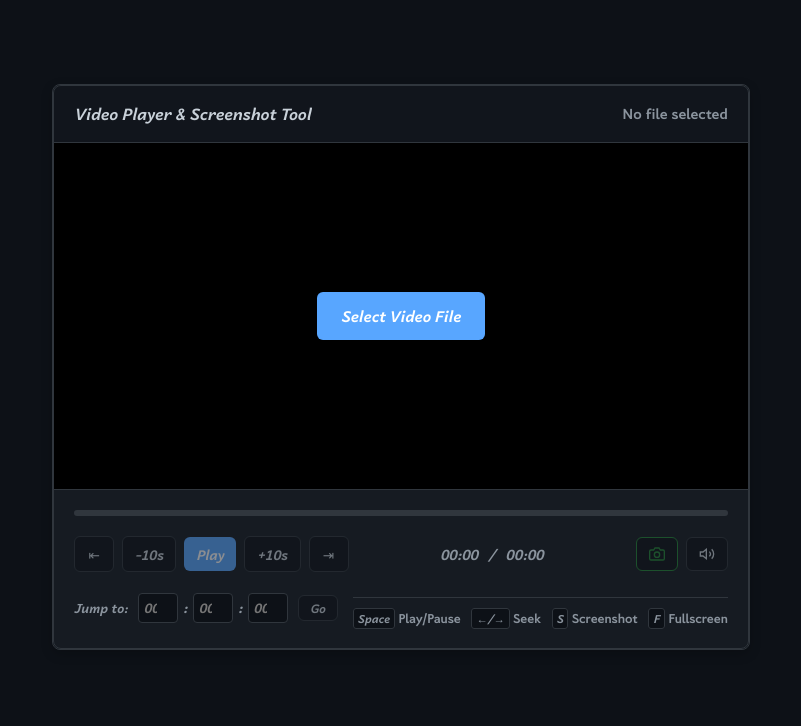
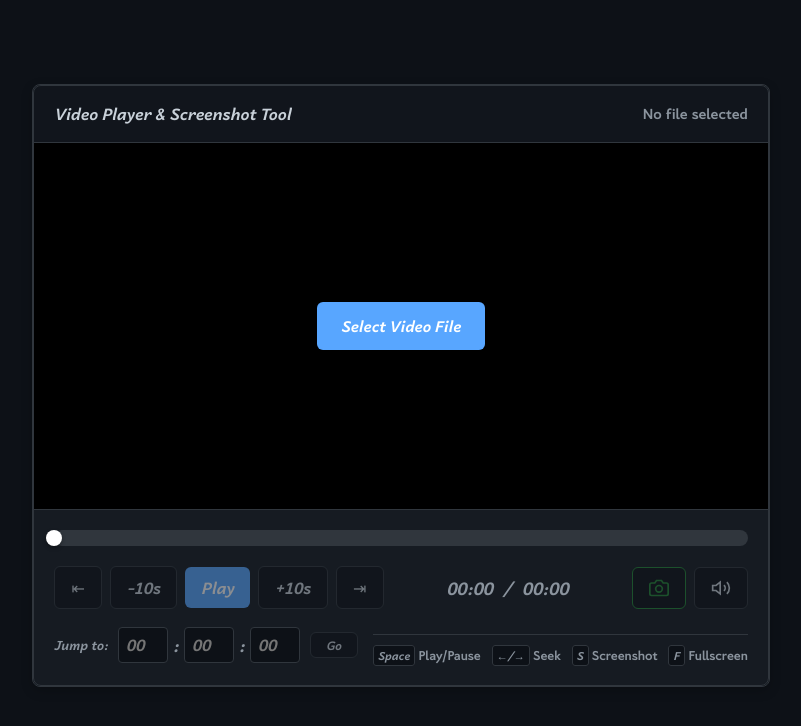
Before and after one commit to CyberOoHim/CyberOoHim.github.io, a Jekyll site: the page built from pages/video-player-screenshot.html, in a window 1280 px wide. Shown: the top 726 px of the page, without its empty margins (239-1040 px from the left). Built offline with Jekyll 4.4.1, drawn with Linux system fonts in a browser that asks for light colours.

```diff
--- a/pages/video-player-screenshot.html
+++ b/pages/video-player-screenshot.html
@@ -120,9 +120,9 @@
         /* Progress Bar */
         .progress-container {
             width: 100%;
-            height: 6px;
+            height: 16px;
             background: var(--border-color);
-            border-radius: 3px;
+            border-radius: 8px;
             cursor: pointer;
             position: relative;
             margin-bottom: 20px;
@@ -130,15 +130,35 @@
         }
 
         .progress-container:hover {
-            height: 10px;
+            height: 20px;
         }
 
         .progress-bar {
             height: 100%;
             background: var(--text-link);
             width: 0%;
-            border-radius: 3px;
+            border-radius: 8px;
             position: relative;
+            pointer-events: none;
+        }
+
+        /* Seek handle/thumb */
+        .progress-bar::after {
+            content: '';
+            position: absolute;
+            right: -8px;
+            top: 50%;
+            transform: translateY(-50%);
+            width: 16px;
+            height: 16px;
+            background: #fff;
+            border-radius: 50%;
+            box-shadow: 0 2px 4px rgba(0, 0, 0, 0.3);
+            transition: transform 0.1s;
+        }
+
+        .progress-container:hover .progress-bar::after {
+            transform: translateY(-50%) scale(1.2);
         }
 
         /* Time & Inputs */
@@ -155,7 +175,7 @@
             align-items: center;
             gap: 10px;
             font-family: var(--font-mono);
-            font-size: 0.9rem;
+            font-size: 1.1rem;
             color: var(--text-secondary);
         }
 
@@ -166,8 +186,8 @@
         }
 
         .time-input {
-            width: 40px;
-            height: 30px;
+            width: 50px;
+            height: 36px;
             padding: 0 5px;
             background: var(--bg-primary);
             border: 1px solid var(--border-color);
@@ -175,6 +195,7 @@
             border-radius: 4px;
             text-align: center;
             font-family: var(--font-mono);
+            font-size: 1rem;
         }
 
         .time-input:focus {
@@ -190,19 +211,19 @@
         }
 
         button {
-            padding: 8px 12px;
+            padding: 10px 16px;
             background: var(--bg-primary);
             border: 1px solid var(--border-color);
             color: var(--text-primary);
             border-radius: 6px;
             font-family: var(--font-mono);
-            font-size: 0.85rem;
+            font-size: 1rem;
             cursor: pointer;
             transition: all 0.2s;
             display: inline-flex;
             align-items: center;
             justify-content: center;
-            min-width: 40px;
+            min-width: 48px;
         }
 
         button:hover:not(:disabled) {
@@ -321,7 +342,7 @@
 
                 <div class="btn-group">
                     <button id="screenshotBtn" class="btn-screenshot" disabled title="Take Screenshot">
-                        <svg width="16" height="16" viewBox="0 0 24 24" fill="none" stroke="currentColor"
+                        <svg width="20" height="20" viewBox="0 0 24 24" fill="none" stroke="currentColor"
                             stroke-width="2">
                             <path d="M23 19a2 2 0 0 1-2 2H3a2 2 0 0 1-2-2V8a2 2 0 0 1 2-2h4l2-3h6l2 3h4a2 2 0 0 1 2 2z">
                             </path>
@@ -329,7 +350,7 @@
                         </svg>
                     </button>
                     <button id="muteBtn" disabled>
-                        <svg width="16" height="16" viewBox="0 0 24 24" fill="none" stroke="currentColor"
+                        <svg width="20" height="20" viewBox="0 0 24 24" fill="none" stroke="currentColor"
                             stroke-width="2">
                             <polygon points="11 5 6 9 2 9 2 15 6 15 11 19 11 5"></polygon>
                             <path d="M19.07 4.93a10 10 0 0 1 0 14.14M15.54 8.46a5 5 0 0 1 0 7.07"></path>
@@ -480,11 +506,11 @@
             video.muted = !video.muted;
             if (video.muted) {
                 // Muted icon (crossed out)
-                muteBtn.innerHTML = `<svg width="16" height="16" viewBox="0 0 24 24" fill="none" stroke="currentColor" stroke-width="2"><polygon points="11 5 6 9 2 9 2 15 6 15 11 19 11 5"></polygon><line x1="23" y1="9" x2="17" y2="15"></line><line x1="17" y1="9" x2="23" y2="15"></line></svg>`;
+                muteBtn.innerHTML = `<svg width="20" height="20" viewBox="0 0 24 24" fill="none" stroke="currentColor" stroke-width="2"><polygon points="11 5 6 9 2 9 2 15 6 15 11 19 11 5"></polygon><line x1="23" y1="9" x2="17" y2="15"></line><line x1="17" y1="9" x2="23" y2="15"></line></svg>`;
                 showNotification('Muted');
             } else {
                 // Volume icon
-                muteBtn.innerHTML = `<svg width="16" height="16" viewBox="0 0 24 24" fill="none" stroke="currentColor" stroke-width="2"><polygon points="11 5 6 9 2 9 2 15 6 15 11 19 11 5"></polygon><path d="M19.07 4.93a10 10 0 0 1 0 14.14M15.54 8.46a5 5 0 0 1 0 7.07"></path></svg>`;
+                muteBtn.innerHTML = `<svg width="20" height="20" viewBox="0 0 24 24" fill="none" stroke="currentColor" stroke-width="2"><polygon points="11 5 6 9 2 9 2 15 6 15 11 19 11 5"></polygon><path d="M19.07 4.93a10 10 0 0 1 0 14.14M15.54 8.46a5 5 0 0 1 0 7.07"></path></svg>`;
                 showNotification('Unmuted');
             }
         }
@@ -539,12 +565,45 @@
             });
         });
 
-        // Progress bar click
-        progressContainer.addEventListener('click', (e) => {
+        // Progress bar click & drag
+        let isDragging = false;
+
+        function seekToPosition(e) {
             if (!video.src) return;
             const rect = progressContainer.getBoundingClientRect();
-            const percent = (e.clientX - rect.left) / rect.width;
+            const percent = Math.max(0, Math.min(1, (e.clientX - rect.left) / rect.width));
             video.currentTime = percent * video.duration;
+        }
+
+        progressContainer.addEventListener('mousedown', (e) => {
+            isDragging = true;
+            seekToPosition(e);
+        });
+
+        document.addEventListener('mousemove', (e) => {
+            if (isDragging) {
+                seekToPosition(e);
+            }
+        });
+
+        document.addEventListener('mouseup', () => {
+            isDragging = false;
+        });
+
+        // Touch support for mobile
+        progressContainer.addEventListener('touchstart', (e) => {
+            isDragging = true;
+            seekToPosition(e.touches[0]);
+        });
+
+        document.addEventListener('touchmove', (e) => {
+            if (isDragging) {
+                seekToPosition(e.touches[0]);
+            }
+        });
+
+        document.addEventListener('touchend', () => {
+            isDragging = false;
         });
 
         // Screenshot
```
Also changed, not shown: other parts of pages/video-player-screenshot.html (+7 -2 lines).
